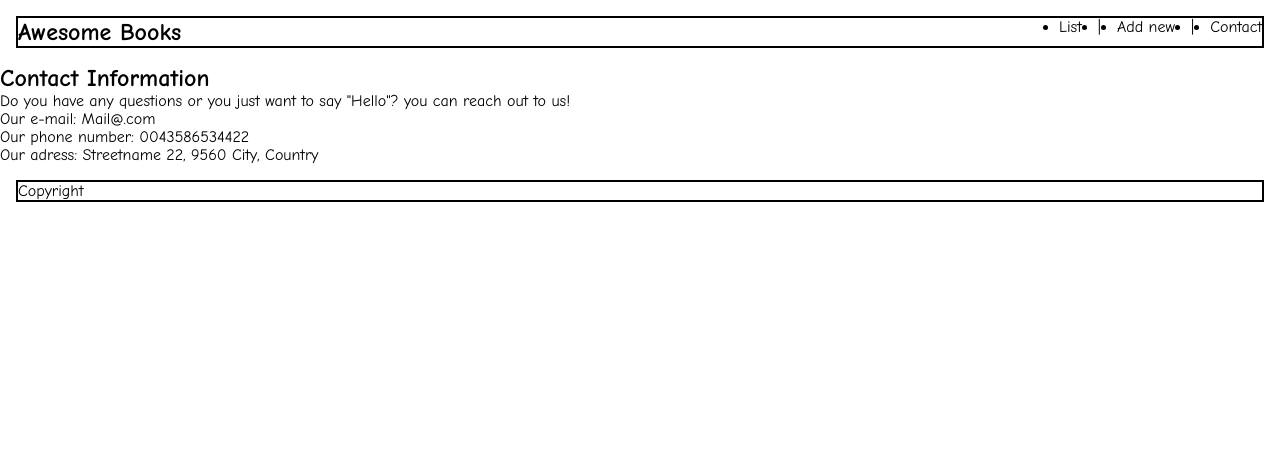
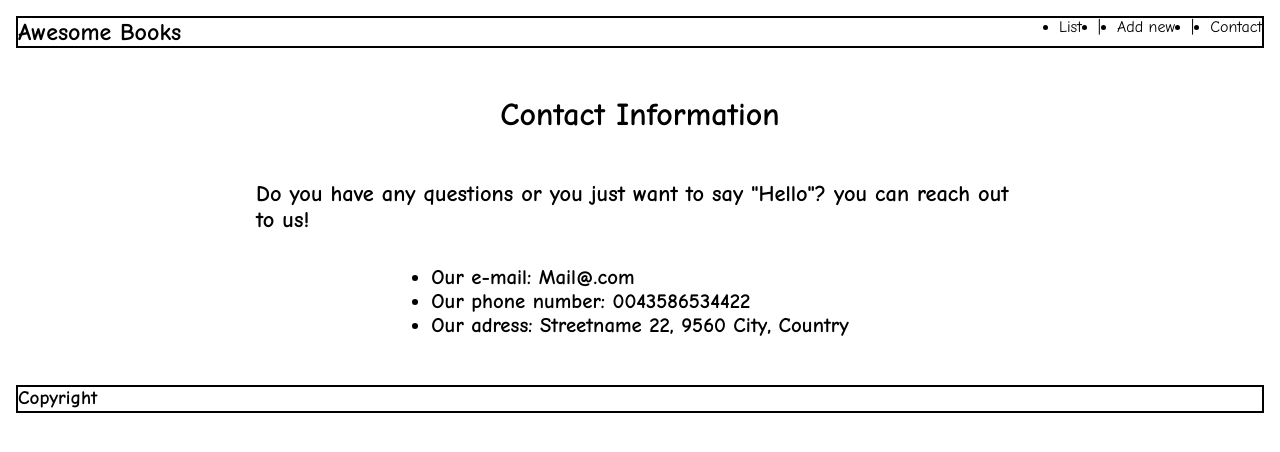
Before and after one commit to eamador1/awesome-library, a plain HTML site: page index.html in a window 1280 px wide. Drawn offline with Linux system fonts and the light colour scheme.

Commit message:
Update style.css

```diff
--- a/style.css
+++ b/style.css
@@ -134,7 +134,6 @@ div hr {
   padding: 1%;
 }
 
-
 #footer {
   display: flex;
   flex-direction: row;
@@ -146,6 +145,50 @@ div hr {
 .active {
   display: block;
 }
+
+
+#ContactInform {
+  display: flex;
+  flex-direction: column;
+  align-items: center;
+}
+
+#contactTitle {
+  font-size: 2rem;
+  margin-top: 2rem;
+  margin-bottom: 3rem;
+}
+
+#contactP {
+  font-size: 1.4rem;
+  font-weight: 600;
+  max-width: 60vw;
+  margin-bottom: 2rem;
+}
+
+#contactList {
+  margin-bottom: 2rem;
+}
+
+.contactList {
+  font-size: 1.3rem;
+  font-weight: 600;
+}
+
+#footer {
+  display: flex;
+  flex-direction: row;
+  justify-content: space-between;
+  margin: 1rem;
+  border: 2px solid black;
+  height: 1.5rem;
+}
+
+#footerCopy {
+  font-size: 1.2rem;
+  font-weight: 600;
+}
+
 
 @media screen and (min-width: 768px) {
   .displayLibrary {
```
